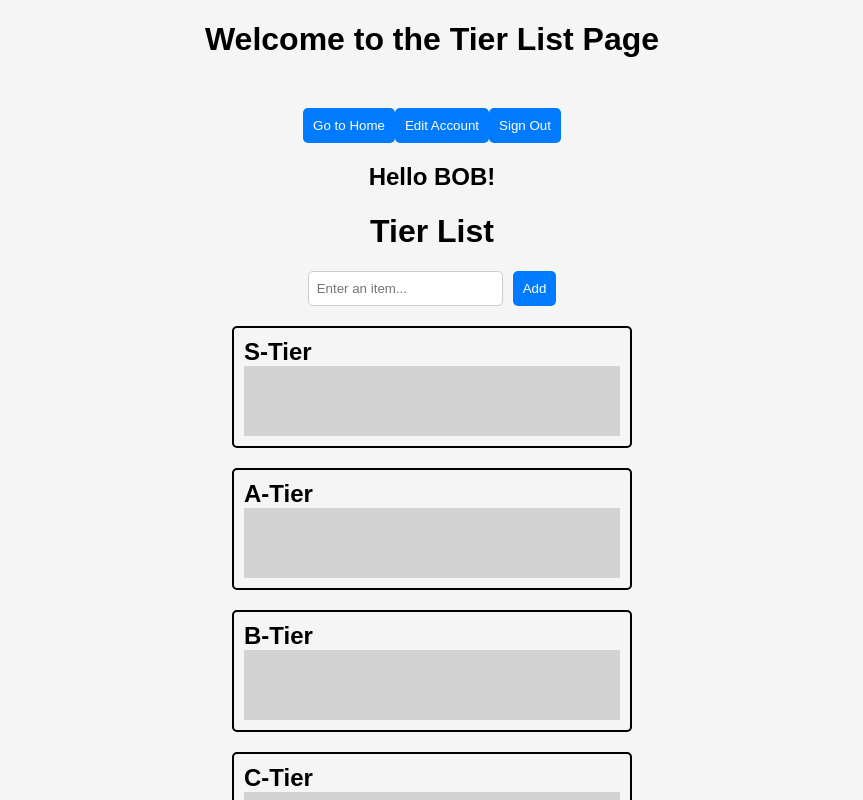
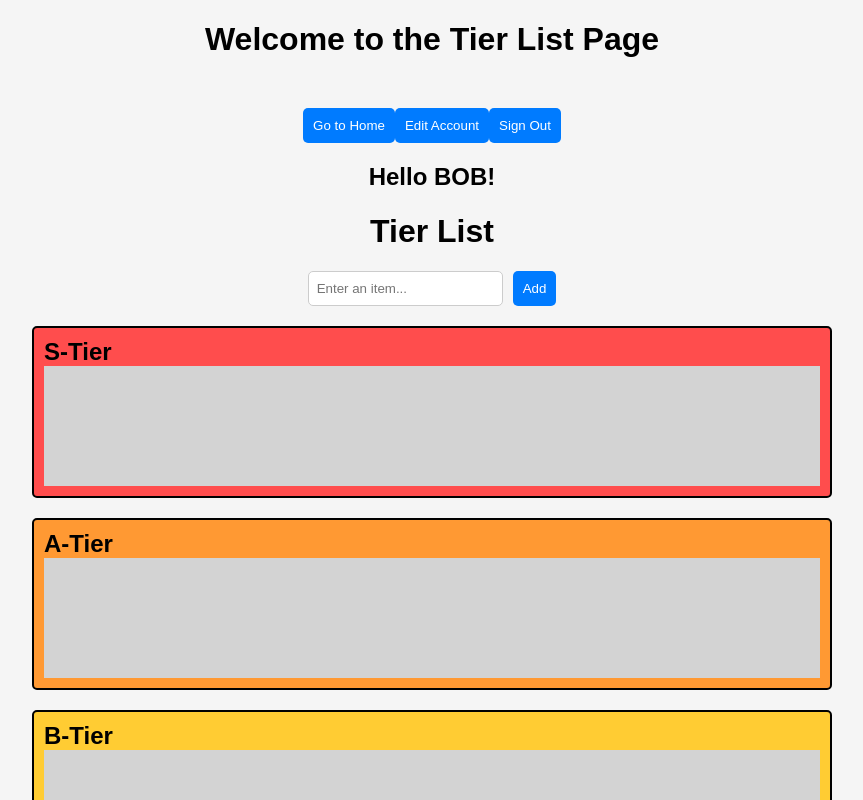
Before and after one commit to gusjavi/CST-438_P2, a React (Create React App) app in the folder Project2/frontend/: page / in a window 1280 px wide. Both pictures are taken after a click on the button "Sign In". Shown: the top 800 px of the page, without its empty margins (208-1071 px from the left). Built offline with nearby package versions, Linux system fonts and the light colour scheme.

Commit message:
Started working on TierList , closer to the Teams preference

```diff
--- a/Project2/frontend/src/TierListPg.js
+++ b/Project2/frontend/src/TierListPg.js
@@ -7,7 +7,8 @@ const initialTiers = {
     A: [],
     B: [],
     C: [],
-    D: []
+    D: [],
+    StoreBx:[]
 };
 
 function TierListPg() {
@@ -26,7 +27,7 @@ function TierListPg() {
         if (input.trim() !== "") {
             setTiers((prev) => ({
                 ...prev,
-                S: [...prev.S, input]
+                StoreBx: [...prev.StoreBx, input] // Add to StoreBx
             }));
             setInput("");
         }
@@ -82,13 +83,13 @@ function TierListPg() {
                         onChange={(e) => setInput(e.target.value)}
                         placeholder="Enter an item..."
                     />
-                    <button className="btn" onClick={handleAddItem}>Add</button>
+                    <button className="btn" onClick={handleAddItem}>Add</button>{/*for now its input by user, later will change*/}
                 </div>
 
                 {Object.keys(tiers).map((tier) => (
                     <div
                         key={tier}
-                        className="tier"
+                        className={`tier ${tier}`} // Dynamically assign the tier class
                         onDragOver={handleDragOver}
                         onDrop={() => handleDrop(tier)}
                     >
--- a/Project2/frontend/src/innerPages.css
+++ b/Project2/frontend/src/innerPages.css
@@ -63,7 +63,7 @@ body {
 }
 
 .tierList-container {
-    width: 400px;
+    width: 800px;
     margin: auto;
     text-align: center;
 }
@@ -94,16 +94,41 @@ input {
 }
 
 .tier-box {
-    min-height: 50px;
+    min-height: 100px;
     padding: 10px;
     background-color: lightgray;
+    display: flex;
+    flex-wrap: wrap;
+    gap: 10px;
+    justify-content: flex-start;
 }
 
 .tier-item {
-    padding: 8px;
+    padding: 10px;
     background-color: white;
     border: 1px solid #000;
     border-radius: 5px;
     margin-bottom: 5px;
     cursor: grab;
+    height: 50px;
+    width:  50px;
 }
+.tier.S {
+    background-color: #ff4d4d;
+}
+
+.tier.A {
+    background-color: #ff9933;
+}
+
+.tier.B {
+    background-color: #ffcc33;
+}
+
+.tier.C {
+    background-color: #99cc33;
+}
+
+.tier.D {
+    background-color: #3399ff;
+}
```
